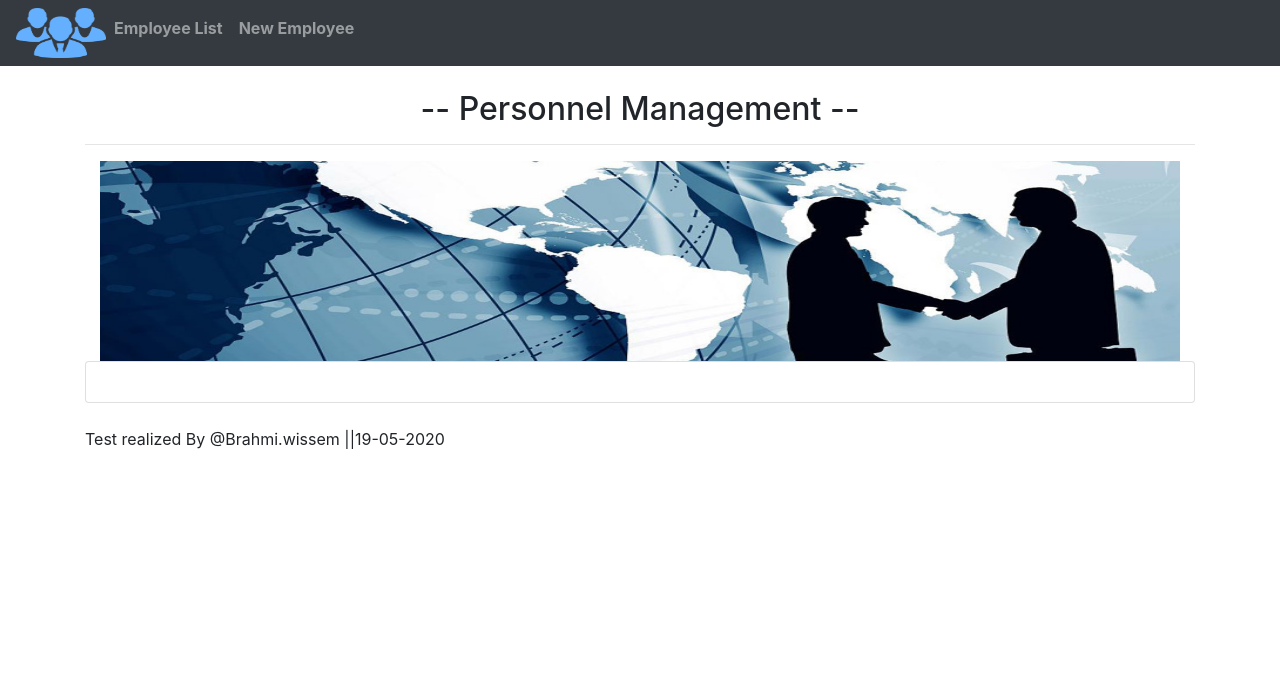
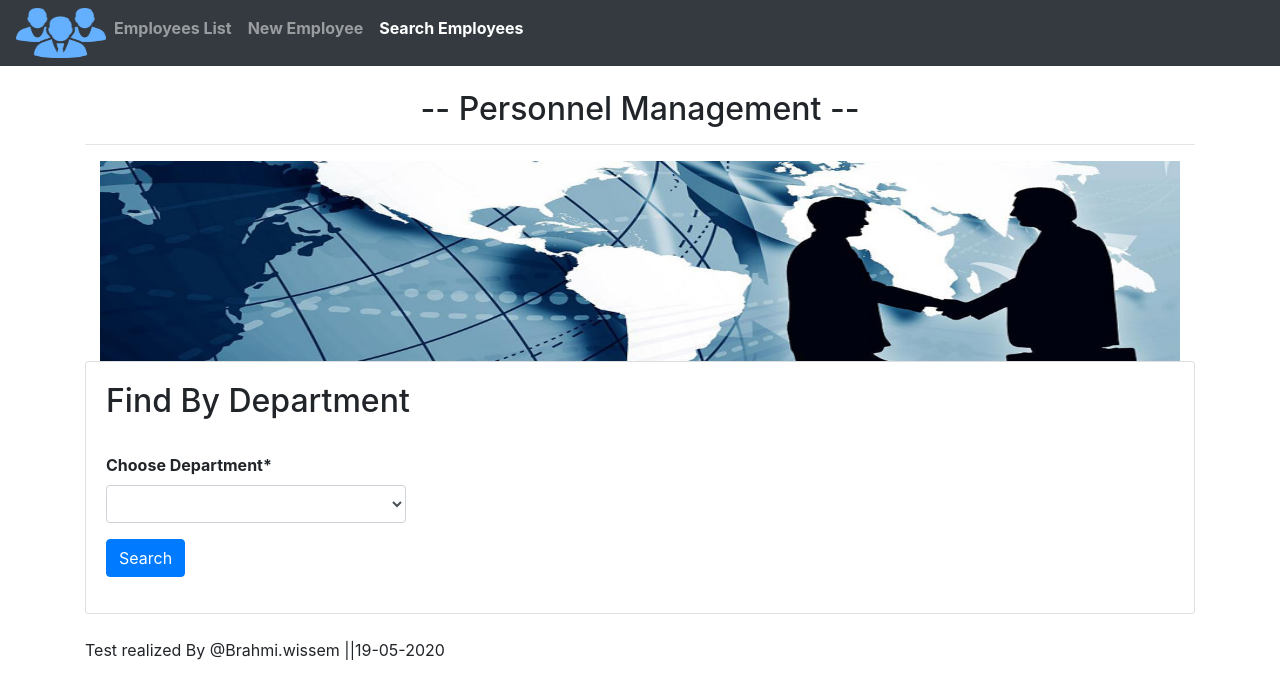
Before and after one commit to WissemBrahmy/Application_client_Angular8_crud, an Angular app: page /search in a window 1280 px wide. Before the commit this address led to /. Shown: the top 698 px of the page. Built offline with nearby package versions, Linux system fonts and the light colour scheme.

Commit message:
search by department

```diff
--- a/src/app/app-routing.module.ts
+++ b/src/app/app-routing.module.ts
@@ -5,6 +5,7 @@ import { NgModule } from '@angular/core';
 import { Routes, RouterModule } from '@angular/router';
 import { EmployeeListComponent } from './employee-list/employee-list.component';
 import { UpdateEmployeeComponent } from './update-employee/update-employee.component';
+import { SearchEmployeeComponent } from './search-employee/search-employee.component';
 
 const routes: Routes = [
   { path: '', redirectTo: 'employee', pathMatch: 'full' },
@@ -12,7 +13,7 @@ const routes: Routes = [
   { path: 'add', component: CreateEmployeeComponent },
   { path: 'update/:id', component: UpdateEmployeeComponent },
   { path: 'details/:id', component: EmployeeDetailsComponent },
-
+  { path: 'search', component: SearchEmployeeComponent },
 ];
 
 @NgModule({
--- a/src/app/app.component.html
+++ b/src/app/app.component.html
@@ -7,11 +7,14 @@
     </li>
 
     <li class="nav-item">
-        <a routerLink="employees" class="nav-link" routerLinkActive="active"><b>Employee List</b></a>
+        <a routerLink="employees" class="nav-link" routerLinkActive="active"><b>Employees List</b></a>
     </li>
     <li class="nav-item">
         <a routerLink="add" class="nav-link" routerLinkActive="active"><b> New Employee</b></a>
     </li>
+    <li class="nav-item">
+      <a routerLink="search" class="nav-link" routerLinkActive="active"><b> Search Employees</b></a>
+  </li>
   </ul>
 
 </nav>
--- a/src/app/app.module.ts
+++ b/src/app/app.module.ts
@@ -8,6 +8,7 @@ import { EmployeeDetailsComponent } from './employee-details/employee-details.co
 import { EmployeeListComponent } from './employee-list/employee-list.component';
 import { HttpClientModule } from '@angular/common/http';
 import { UpdateEmployeeComponent } from './update-employee/update-employee.component';
+import { SearchEmployeeComponent } from './search-employee/search-employee.component';
 
 @NgModule({
   declarations: [
@@ -16,6 +17,7 @@ import { UpdateEmployeeComponent } from './update-employee/update-employee.compo
     EmployeeDetailsComponent,
     EmployeeListComponent,
     UpdateEmployeeComponent,
+    SearchEmployeeComponent,
 
 
 
--- a/src/app/employee.service.ts
+++ b/src/app/employee.service.ts
@@ -30,5 +30,7 @@ export class EmployeeService {
   getEmployeesList(): Observable<any> {
     return this.http.get(`${this.baseUrl}`);
   }
-
+  getEmployeesByDepartment(department: string): Observable<any> {
+    return this.http.get(`${this.baseUrl}/search/${department}`);
+  }
 }
--- /dev/null
+++ b/src/app/search-employee/search-employee.component.html
@@ -0,0 +1,29 @@
+<h2>Find By Department</h2><br>
+<div style="width: 300px;">
+  <form (ngSubmit)="onSubmit()">
+    <div class="form-group">
+      <label for="department"><b>Choose Department*</b></label>
+       <select class="form-control" id="department" required [(ngModel)]="department" name="department">
+        <option>Dep 1</option>
+        <option>Dep 2</option>
+        <option>Dep 3</option>
+        <option>Dep 4</option>
+
+        </select>
+    </div>
+
+    <div class="btn-group">
+      <button type="submit" class="btn btn-primary">Search</button>
+    </div>
+  </form>
+</div>
+<ul>
+  <li *ngFor="let employee of employees">
+    <h3>{{employee.id}} - {{employee.firstName}} {{employee.lastName}} || {{employee.department}}
+
+        <button  (click)="deleteEmployee(employee.id)" class="btn btn-dark">Delete</button>
+        <button (click)="updateEmployee(employee.id)" style="margin-left: 10px;"class="btn btn-primary">Update</button>
+        <button (click)="employeeDetails(employee.id)" style="margin-left: 10px;" class="btn btn-info">Details</button>
+    </h3>
+    </li>
+</ul>
--- /dev/null
+++ b/src/app/search-employee/search-employee.component.ts
@@ -0,0 +1,55 @@
+import { Observable } from "rxjs";
+import { EmployeeService } from "./../employee.service";
+import { Employee } from "./../employee";
+import { Component, OnInit } from "@angular/core";
+import { Router } from '@angular/router';
+
+@Component({
+  selector: 'app-search-employee',
+  templateUrl: './search-employee.component.html',
+  styleUrls: ['./search-employee.component.scss']
+})
+export class SearchEmployeeComponent implements OnInit {
+  employees: Observable<Employee[]>;
+  department: string;
+
+  constructor(private employeeService: EmployeeService,
+    private router: Router) { }
+
+  ngOnInit() {
+    this.department = "";
+  }
+  private searchDepartment() {
+    this.employeeService.getEmployeesByDepartment(this.department)
+    .subscribe((data:any) => {
+      console.log(data);
+      this.employees = data;
+    }, error => console.log(error)); }
+
+  onSubmit() {
+    this.searchDepartment();
+  }
+  reloadData() {
+    this.employees = this.employeeService.getEmployeesByDepartment(this.department);
+  }
+
+  deleteEmployee(id: number) {
+    if(window.confirm('Are sure you want to delete this employee ?')){
+     this.employeeService.deleteEmployee(id)
+       .subscribe(
+         data => {
+           console.log(data);
+           this.reloadData();
+         },
+         error => console.log(error));
+    }
+   }
+   employeeDetails(id: number){
+     this.router.navigate(['details', id]);
+   }
+
+
+   updateEmployee(id: number){
+     this.router.navigate(['update', id]);
+   }
+}
```
Also changed, not shown: src/app/search-employee/search-employee.component.scss (added), 1 other file (tests, documents, lock files or other folders).
